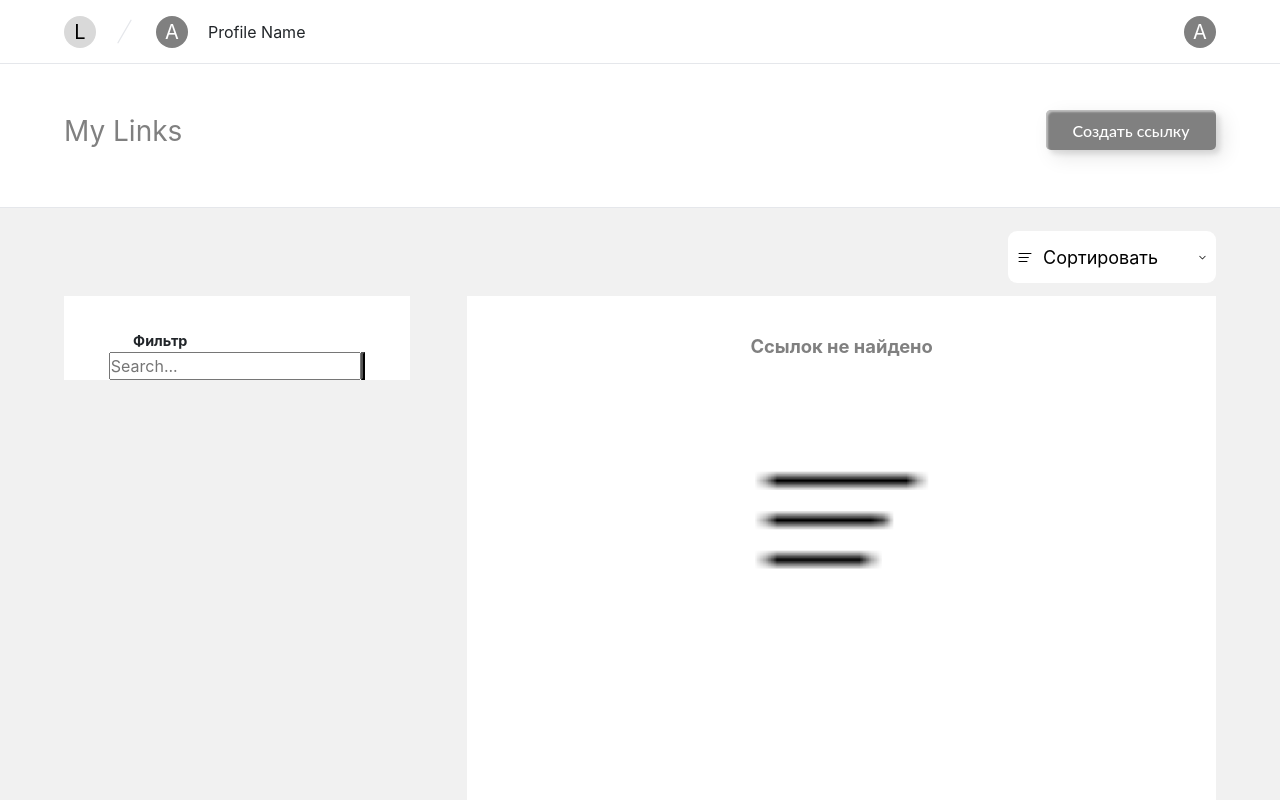
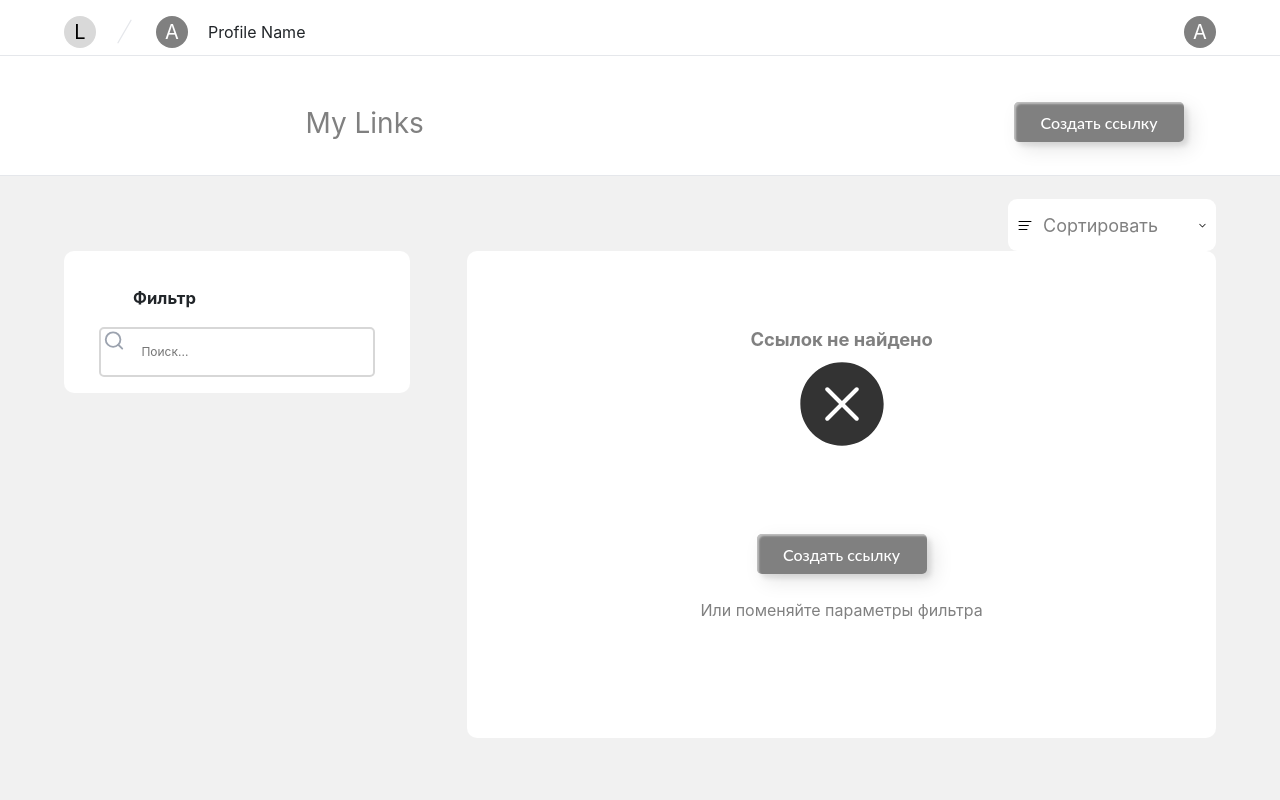
Before and after one commit to BlessedChiIdz/NilProj, a React (Create React App) app: page / in a window 1280 px wide. Shown: the top 800 px of the page. Built offline with nearby package versions, Linux system fonts and the light colour scheme; the HTML template or start-up script is replaced by a standard one.

Commit message:
before flex filter

```diff
--- a/src/Components/LinkPageMainPart.tsx
+++ b/src/Components/LinkPageMainPart.tsx
@@ -3,7 +3,7 @@ import "../styles/LinkPageMainPart.css"
 import SortButton from "./modal/SortButton";
 import Filter from "./modal/Filter";
 import Search from "./modal/Search";
-import NoLinks from "./modal/noLinks";
+import NoLinks from "./noLinks";
 
 const LinkPageMainPart = () => {
     const [flag, setFlag] = useState(false);
--- a/src/Components/modal/Filter.tsx
+++ b/src/Components/modal/Filter.tsx
@@ -7,8 +7,19 @@ const Filter = () => {
             <div className="name">
                 Фильтр
             </div>
-            <div>
-
+            <div className="searchBlock">
+                <div className="LupaContainer">
+                    <img
+                        src="/Lupa.svg"
+                        alt="triangle with all three sides equal"
+                        className="svgLupa"
+                         />
+                </div>
+                <input
+                    className="SearchStyle"
+                    key="search-bar"
+                    placeholder={"Поиск..."}
+                />
             </div>
         </div>
     );
--- a/src/Components/modal/Search.tsx
+++ b/src/Components/modal/Search.tsx
@@ -3,17 +3,9 @@ import "../../styles/Search.css"
 
 const Search = () => {
     return (
-        <form role="search" id="form">
-            <input type="search" id="query" name="q"
-                   placeholder="Search..."
-                   aria-label="Search through site content"/>
-                <button>
-                    <svg viewBox="0 0 1024 1024">
-                        <path className="path1"
-                              d="M848.471 928l-263.059-263.059c-48.941 36.706-110.118 55.059-177.412 55.059-171.294 0-312-140.706-312-312s140.706-312 312-312c171.294 0 312 140.706 312 312 0 67.294-24.471 128.471-55.059 177.412l263.059 263.059-79.529 79.529zM189.623 408.078c0 121.364 97.091 218.455 218.455 218.455s218.455-97.091 218.455-218.455c0-121.364-103.159-218.455-218.455-218.455-121.364 0-218.455 97.091-218.455 218.455z"></path>
-                    </svg>
-                </button>
-        </form>
+        <div >
+
+        </div>
     );
 };
 
--- a/src/Components/modal/noLinks.tsx
+++ /dev/null
@@ -1,17 +0,0 @@
-import React from 'react';
-import  "../../styles/noLinks.css"
-
-const NoLinks = () => {
-    return (
-        <div className="mainContainerLinks">
-            <div className="NoLinksWord">
-                Ссылок не найдено
-            </div>
-            <img alt="picture" src="/TriPalochki.png" className="NoLinksPic">
-
-            </img>
-        </div>
-    );
-};
-
-export default NoLinks;
--- /dev/null
+++ b/src/Components/noLinks.tsx
@@ -0,0 +1,28 @@
+import React from 'react';
+import  "../styles/noLinks.css"
+import CreateLinkButton from "./modal/CreateLinkButton";
+
+const NoLinks = () => {
+    return (
+        <div className="mainContainerLinks">
+            <div className="NoLinksWord">
+                Ссылок не найдено
+            </div>
+            {/*<img alt="picture" src="/noContent.png" className="NoLinksPic">*/}
+            {/*</img>*/}
+            <svg width="100px" height="100px" viewBox="0 0 48 48" fill="none" xmlns="http://www.w3.org/2000/svg">
+                <path fill-rule="evenodd" clip-rule="evenodd" d="M44 24C44 35.0457 35.0457 44 24 44C12.9543 44 4 35.0457 4 24C4 12.9543 12.9543 4 24 4C35.0457 4 44 12.9543 44 24ZM16.2218 31.7782C15.8313 31.3877 15.8313 30.7546 16.2218 30.364L22.5858 24.0001L16.2218 17.6361C15.8313 17.2455 15.8313 16.6124 16.2218 16.2218C16.6123 15.8313 17.2455 15.8313 17.636 16.2218L24 22.5858L30.364 16.2219C30.7545 15.8314 31.3877 15.8314 31.7782 16.2219C32.1687 16.6124 32.1687 17.2456 31.7782 17.6361L25.4142 24.0001L31.7782 30.364C32.1687 30.7545 32.1687 31.3877 31.7782 31.7782C31.3876 32.1687 30.7545 32.1687 30.364 31.7782L24 25.4143L17.6361 31.7782C17.2455 32.1688 16.6124 32.1688 16.2218 31.7782Z" fill="#333333"/>
+            </svg>
+            <div className="noLinkDiv">
+                <CreateLinkButton/>
+            </div>
+            <div className="OrChangeParamFilter">
+                Или поменяйте параметры фильтра
+            </div>
+
+
+        </div>
+    );
+};
+
+export default NoLinks;
--- a/src/styles/Filer.css
+++ b/src/styles/Filer.css
@@ -1,11 +1,45 @@
 .Filter{
     width: 100%;
     height: 20%;
+    position: relative;
 }
 .name{
     padding-top: 10%;
-    font-size: 1.8vh;
+    font-size: 1.3vw;
     text-align: left;
     margin-left: 20%;
     font-weight: bold;
 }
+.SearchStyle{
+    padding-left: 5%;
+    border: none;
+    outline: none;
+    width: 85%;
+    display: inline-block;
+    vertical-align: middle;
+}
+.svgLupa{
+    margin: 0;
+    height: 50%;
+    vertical-align: middle;
+}
+
+.searchBlock{
+    margin: auto;
+    text-align: center;
+    margin-top: 2vh;
+    height: 50px;
+    font-size: 1.5vh;
+    width: 80%;
+    margin-bottom: 2vh;
+    border: solid 2px #d7d7d7;
+    border-radius: 5px;
+    position: relative;
+    display: flex;
+ }
+.LupaContainer{
+    padding: 0;
+    margin: 0;
+    width: 10%;
+    display: inline-block;
+}
--- a/src/styles/Header.css
+++ b/src/styles/Header.css
@@ -2,7 +2,7 @@
 
     border-bottom: 1px solid;
     border-color: #E5E7EB;
-    height: 64px;
+    height: 7vh;
     width: 100%;
     position: sticky;
     vertical-align: middle;
--- a/src/styles/LinkPageMainPart.css
+++ b/src/styles/LinkPageMainPart.css
@@ -2,7 +2,7 @@
     margin: 0;
     padding: 0;
     width: 100%;
-    height: 750px;
+    height: 78vh;
     background-color: #f1f1f1;
     text-align: center;
 }
@@ -20,7 +20,7 @@
     margin-top: 2%;
 }
 .MainContainer{
-    margin-top: 1%;
+    padding-top: 1%;
     height: auto;
     padding-left: 5%;
     padding-right: 5%;
@@ -28,9 +28,10 @@
     margin-right: auto;
     position: relative;
     max-width: 1600px;
-    height: 90%;
+    height: 80%;
 }
 .FilerContainer{
+    border-radius: 10px;
     float: left;
     width: 30%;
     height: auto;
@@ -38,6 +39,7 @@
     display: inline-block;
 }
 .LinksContainer{
+    border-radius: 10px;
     float: right;
     display: inline-block;
     width: 65%;
--- a/src/styles/SortButton.css
+++ b/src/styles/SortButton.css
@@ -10,7 +10,7 @@
     font-size: 18px;
     width: 100%;
     border: none;
-    color: #000000;
+    color: gray;
     display: flex;
     justify-content: space-between;
     align-items: center;
@@ -22,7 +22,7 @@
 .arrow {
     border-left: 5px solid transparent;
     border-right: 5px solid transparent;
-    border-top: 6px solid #000000;
+    border-top: 6px solid gray;
     transition: transform ease-in-out 0.3s;
 }
 
@@ -43,7 +43,7 @@ input[type="checkbox"]:checked ~ .dropdown-content {
 }
 
 .dropdown-content li {
-    background: #2f3238;
+    background: gray;
     border-radius: 0.5em;
 }
 
@@ -61,13 +61,13 @@ input[type="checkbox"]:focus + label {
 }
 
 .dropdown-content li:hover {
-    background: #1d1f24;
+    background: gray;
 }
 
 .dropdown-content li a {
     display: block;
     padding: 0.7em 0.5em;
-    color: #fff;
+    color: white;
     margin: 0.1em 0;
     text-decoration: none;
 }
--- a/src/styles/TopLinks.css
+++ b/src/styles/TopLinks.css
@@ -1,6 +1,6 @@
 .mainContainer{
     width: 100%;
-    height: 144px;
+    height: 15vh;
     border-bottom: 1px solid;
     border-color: #E5E7EB;
     text-align: center;
--- a/src/styles/noLinks.css
+++ b/src/styles/noLinks.css
@@ -3,13 +3,21 @@
     height: 100%;
 }
 .NoLinksWord{
-    margin-top: 5%;
+    padding-top: 10%;
     font-weight: bold;
     font-size: 2.3vh;
     color: gray;
 }
 .NoLinksPic{
-    height: 25%;
-    width: 25%;
-    margin-top: 10%;
+    height: 30%;
+    width: 30%;
+    padding-top: 10vh;
 }
+
+.noLinkDiv{
+    padding-top: 10vh;
+}
+.OrChangeParamFilter{
+    padding-top: 3vh;
+    color: gray;
+}
```
Also changed, not shown: public/Lupa.svg (added), public/img_534826.png (added).
